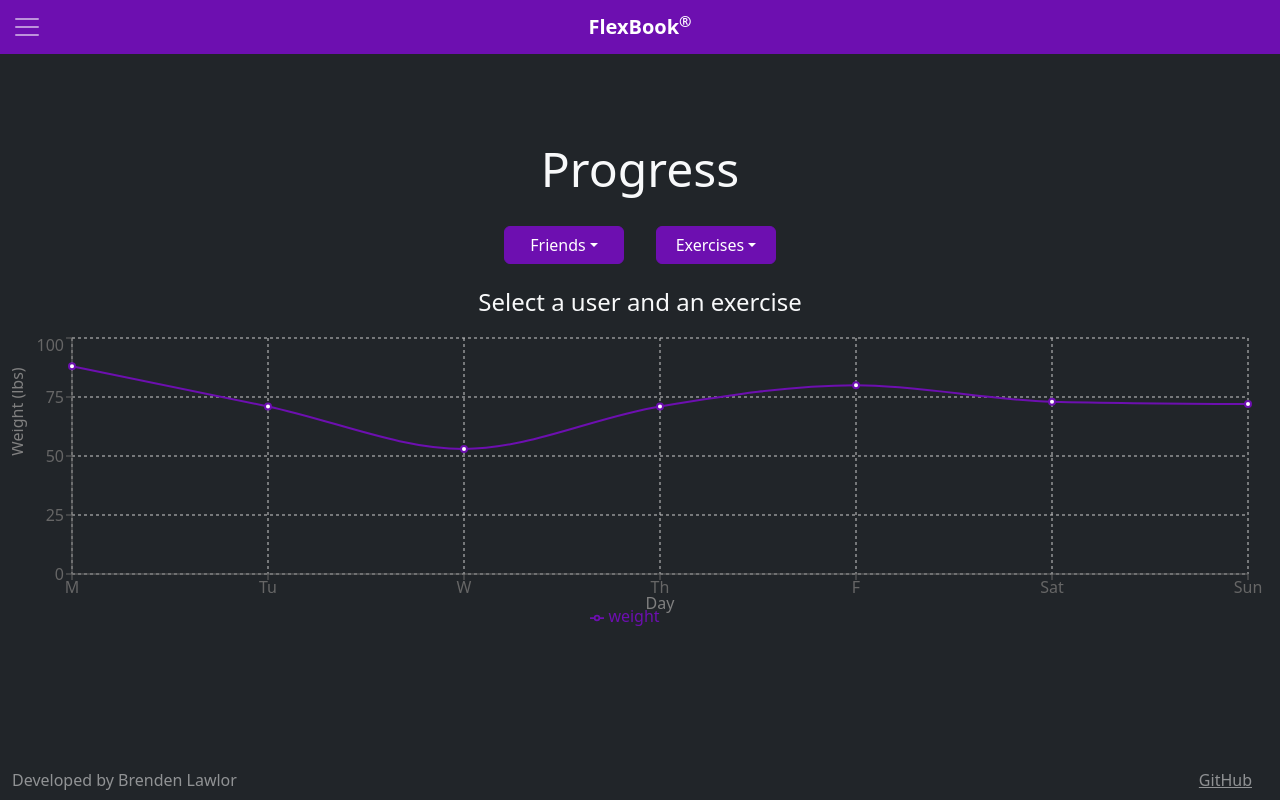
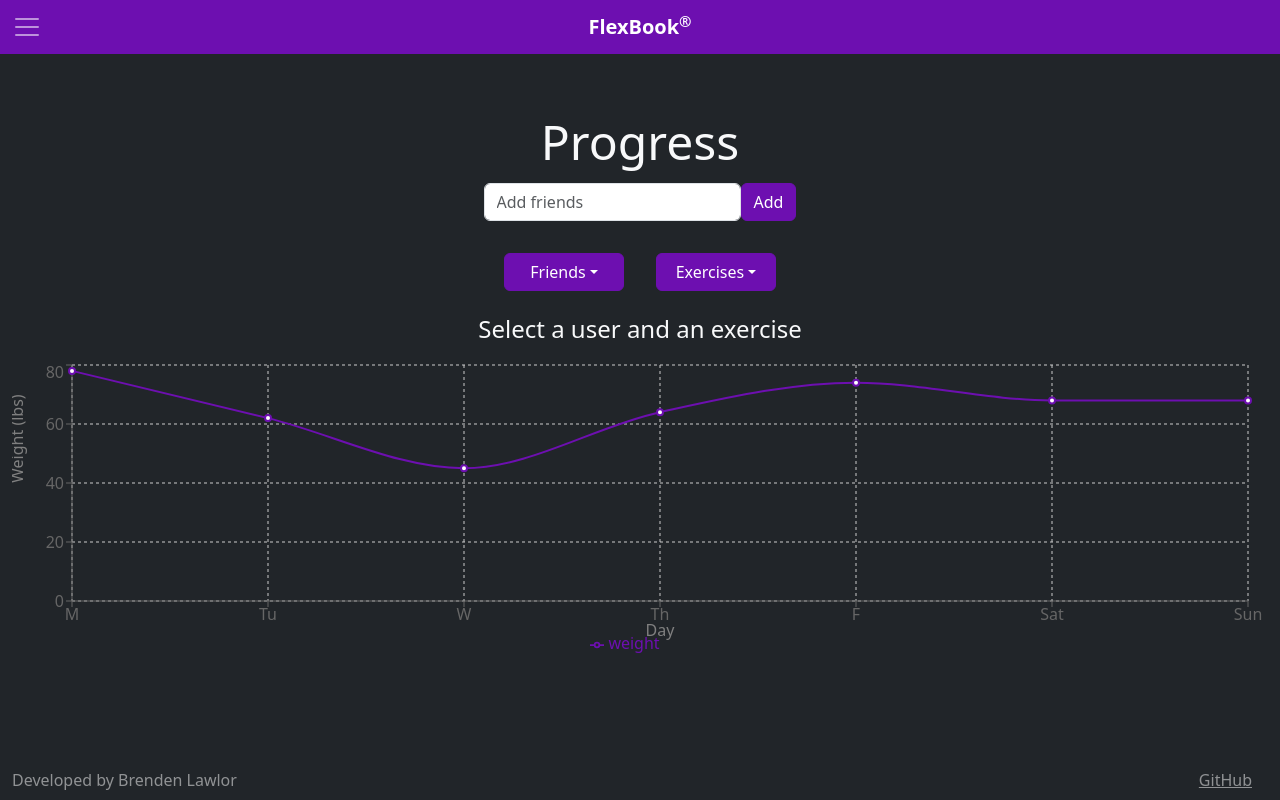
Before and after one commit to lawlorbrenden2/startup, a React (Vite) app: page /progress in a window 1280 px wide. Built offline with nearby package versions, Linux system fonts and the light colour scheme.

Commit message:
added a field to add friends on the progress page

```diff
--- a/src/progress/progress.jsx
+++ b/src/progress/progress.jsx
@@ -9,16 +9,23 @@ export function Progress() {
   const [exercises, setExercises] = React.useState(['Bench Press', 'Squat', 'Deadlift']);
   const emojiOptions = ['🔥', '💪', '❄️', '❤️', '🎯', '🏋️'];
   const [sentReactions, setSentReactions] = React.useState([]);
+  const [newFriend, setNewFriend] = React.useState('');
+
+  const addFriend = (friend) => {
+    if (!friend) return;
+    setFriends((prevFriends) => [...prevFriends, friend]);
+    setNewFriend('');
+  }
 
 
   const chartData = [
-    { date: 'M', weight: Math.floor(Math.random() * 50 + 50) },
-    { date: 'Tu', weight: Math.floor(Math.random() * 50 + 50) },
-    { date: 'W', weight: Math.floor(Math.random() * 50 + 50) },
-    { date: 'Th', weight: Math.floor(Math.random() * 50 + 50) },
-    { date: 'F', weight: Math.floor(Math.random() * 50 + 50) },
-    { date: 'Sat', weight: Math.floor(Math.random() * 50 + 50) },
-    { date: 'Sun', weight: Math.floor(Math.random() * 50 + 50) },
+    { date: 'M', weight: Math.floor(Math.random() * 50 + 40) },
+    { date: 'Tu', weight: Math.floor(Math.random() * 50 + 41) },
+    { date: 'W', weight: Math.floor(Math.random() * 50 + 42) },
+    { date: 'Th', weight: Math.floor(Math.random() * 50 + 43) },
+    { date: 'F', weight: Math.floor(Math.random() * 50 + 44) },
+    { date: 'Sat', weight: Math.floor(Math.random() * 50 + 45) },
+    { date: 'Sun', weight: Math.floor(Math.random() * 50 + 46) },
   ];
 
   const sendReaction = (emoji) => {
@@ -40,6 +47,22 @@ export function Progress() {
     <main className="container-fluid bg-dark text-light d-flex flex-column align-items-center mt-5 pt-3">
       <div className="content-wrapper">
         <h1>Progress</h1>
+
+      {/* I realized that there needed to be a way to add friends,
+        not sure if this is the best way to do it. I might decide to add a whole new page later */}
+        <div className="add-friend mb-3 d-flex justify-content-center">
+          <input
+            type="text"
+            className="form-control w-auto"
+            placeholder="Add friends"
+            value={newFriend}
+            onChange={(e) => setNewFriend(e.target.value)}
+          />
+          <button className="btn btn-primary" onClick={() => addFriend(newFriend)}>
+            Add
+          </button>
+        </div>
+
         <div className="dropdown-row d-flex justify-content-center my-3">
           <div className="dropdown me-3">
             <button className="btn btn-primary dropdown-toggle" type="button" data-bs-toggle="dropdown">
@@ -74,24 +97,37 @@ export function Progress() {
       </div>
 
       {selectedFriend && selectedExercise && (
-        <div className="emoji-reactions d-flex justify-content-center gap-2 mb-3">
-          <h5 className="me-3">Send {selectedFriend} a reaction:</h5>
-          {emojiOptions.map((emoji) => (
+        <div className="emoji-reactions text-center mb-3">
+          <label className="d-block mb-2">Send {selectedFriend} a reaction!</label>
+          <div className="dropdown d-inline-block">
             <button
-              key={emoji}
-              className="btn btn-secondary btn-lg"
-              onClick={() => sendReaction(emoji)}
+              className="btn btn-primary dropdown-toggle"
+              type="button"
+              data-bs-toggle="dropdown"
             >
-              {emoji}
+              Select Reaction
             </button>
-          ))}
+            <ul className="dropdown-menu">
+              {emojiOptions.map((emoji) => (
+                <li key={emoji}>
+                  <button
+                    className="dropdown-item text-center"
+                    onClick={() => sendReaction(emoji)}
+                  >
+                    {emoji}
+                  </button>
+                </li>
+              ))}
+            </ul>
+          </div>
         </div>
       )}
 
-      <h4>{selectedExercise || "Select a user and an exercise"}</h4>
-      {selectedFriend && selectedExercise && (
-        <h4>{selectedFriend} - {selectedExercise}</h4>
-      )}
+      <h4>
+        {selectedFriend && selectedExercise
+          ? `${selectedFriend} - ${selectedExercise}`
+          : "Select a user and an exercise"}
+      </h4>
 
 
       {/* This graph needs a lot more work, such as functionality to change the date range and such, will add when getting real dynamic data */}
```
